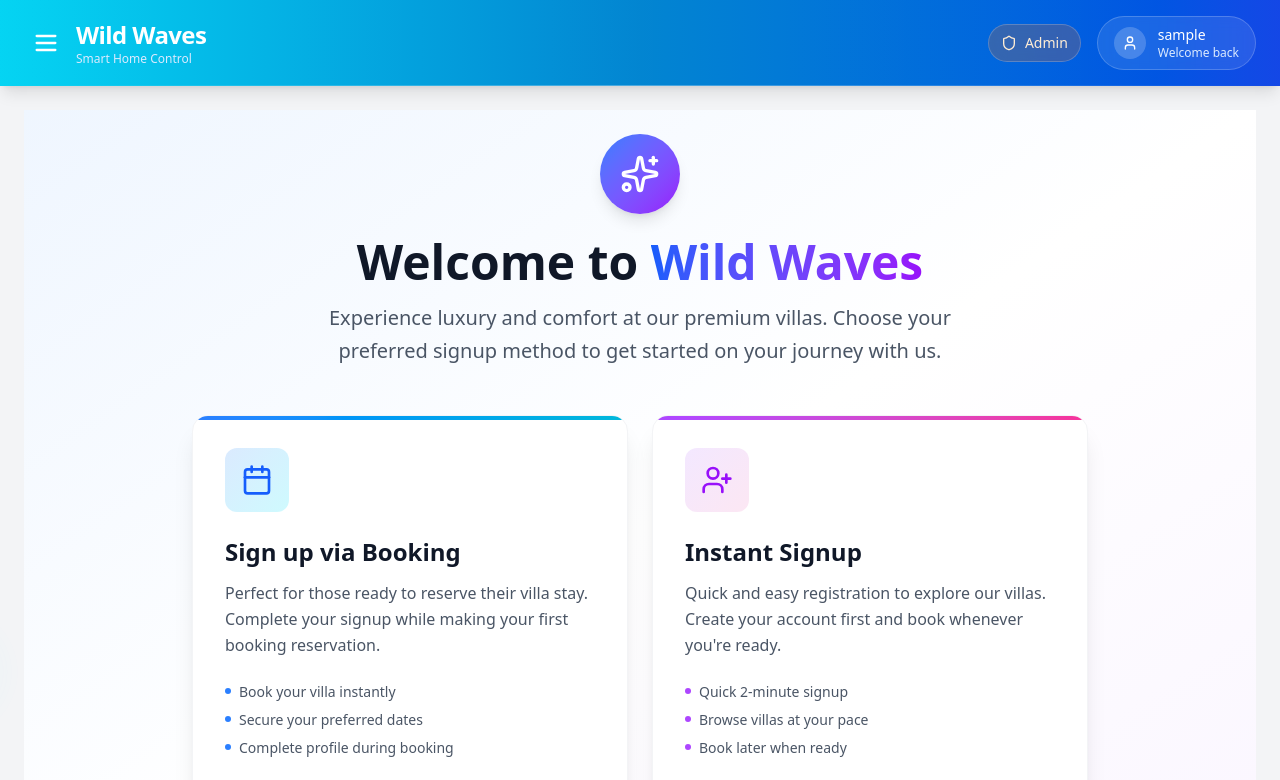
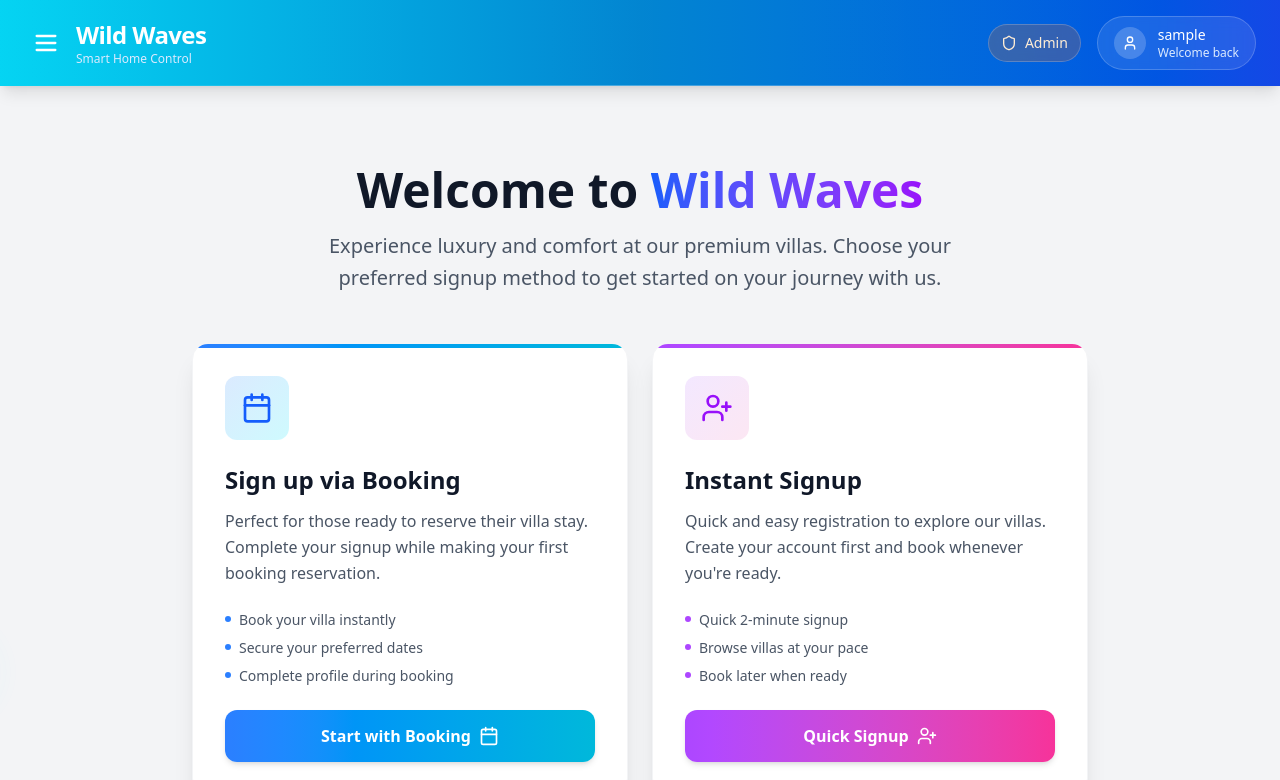
Before and after one commit to Wild-Waves-Kumana/Wild-Waves-Internal, a React (Vite) app in the folder frontend/: page /signup-options in a window 1280 px wide. Shown: the top 780 px of the page. Built offline with nearby package versions, Linux system fonts and the light colour scheme; no server answers; sample sign-in values are in the browser's storage.

Commit message:
feat: Simplify SignupOptions component layout by removing gradient background and commented-out code

```diff
--- a/frontend/src/pages/booking-signup-pages/SignupOptions.jsx
+++ b/frontend/src/pages/booking-signup-pages/SignupOptions.jsx
@@ -16,13 +16,13 @@ const SignupOptions = () => {
   };
 
   return (
-    <div className="min-h-screen bg-gradient-to-br from-blue-50 via-white to-purple-50 flex items-center justify-center p-6">
+    <div className="min-h-screen flex items-center justify-center">
       <div className="max-w-4xl w-full">
         {/* Welcome Header Section */}
         <div className="text-center mb-12">
-          <div className="inline-flex items-center justify-center w-20 h-20 bg-gradient-to-br from-blue-500 to-purple-600 rounded-full mb-6 shadow-lg">
+          {/* <div className="inline-flex items-center justify-center w-20 h-20 bg-gradient-to-br from-blue-500 to-purple-600 rounded-full mb-6 shadow-lg">
             <Sparkles className="w-10 h-10 text-white" />
-          </div>
+          </div> */}
 
           <h1 className="text-4xl md:text-5xl font-bold text-gray-900 mb-4">
             Welcome to <span className="bg-gradient-to-r from-blue-600 to-purple-600 bg-clip-text text-transparent">Wild Waves</span>
```
